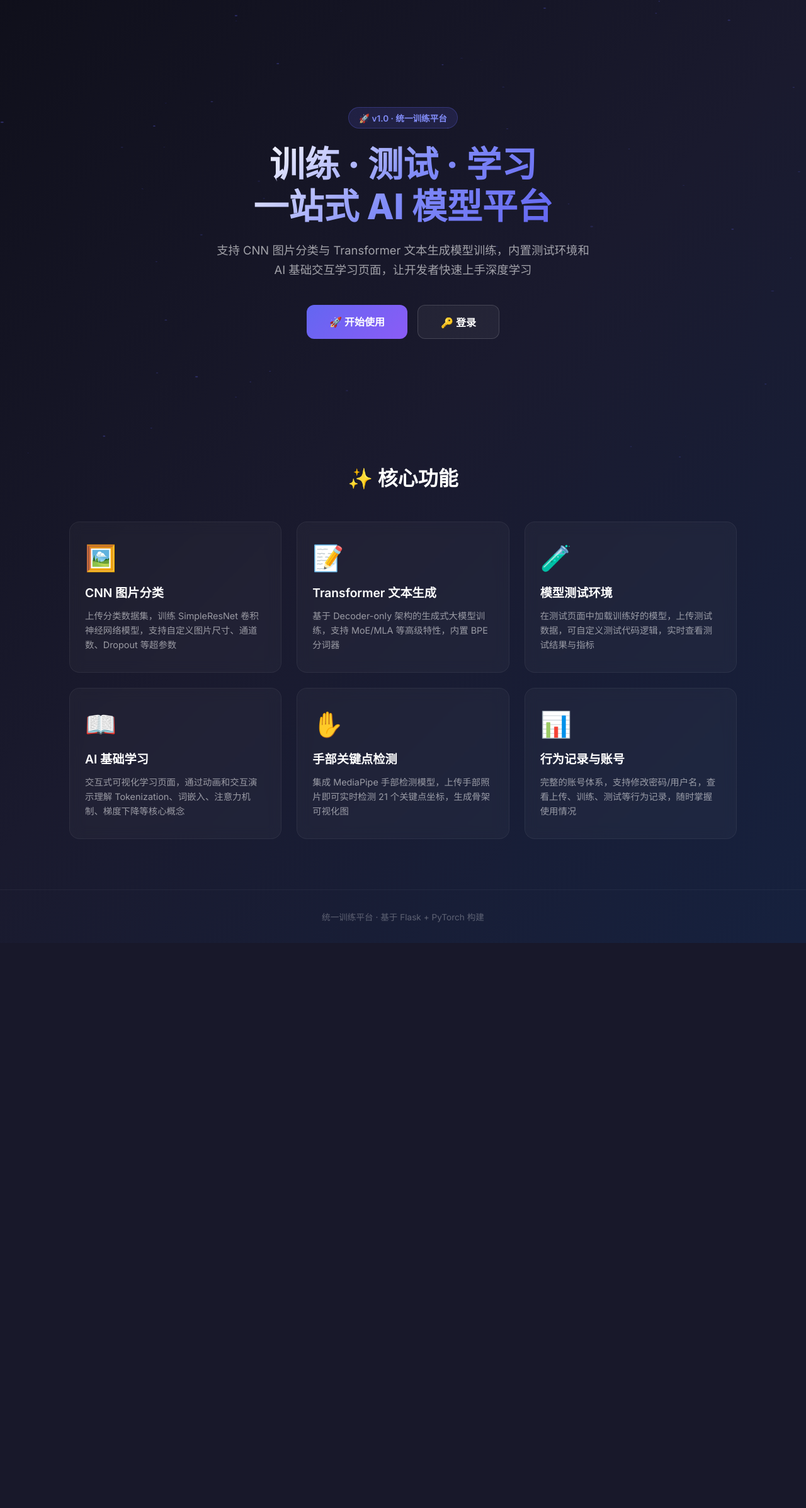
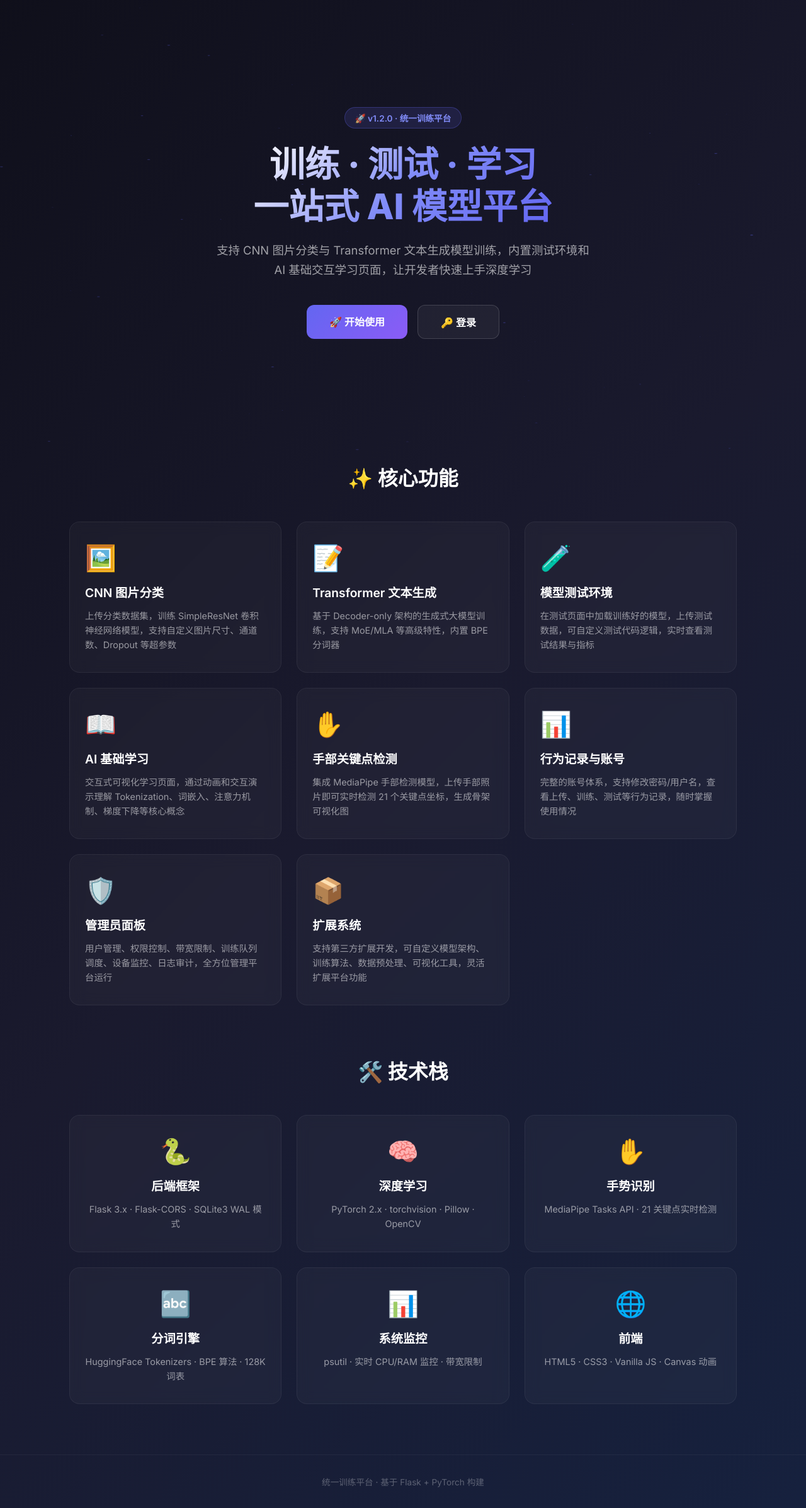
Before and after one commit to fhz1206/AI_TRAINER, a Flask app: page /home in a window 1280 px wide. Shown: the part 66-2460 px from the top of the page at 63% size. Before the commit the page ends 1563 px from the top, so only its background shows below. Run offline with Flask 3, Linux system fonts and the light colour scheme; parts of the project's set-up code (start-up, migrations or seed data) failed here and were passed over.

Commit message:
update: 更新文件 homepage.html
Signed-off-by: fhz1206 <fhz1206@noreply.gitcode.com>

```diff
--- a/templates/homepage.html
+++ b/templates/homepage.html
@@ -3,6 +3,7 @@
 <head>
     <meta charset="UTF-8">
     <meta name="viewport" content="width=device-width, initial-scale=1.0">
+    <link rel="icon" href="{{ url_for('static', filename='icon.ico') }}">
     <title>统一训练平台</title>
     <link rel="preconnect" href="https://fonts.googleapis.com">
     <link rel="preconnect" href="https://fonts.gstatic.com" crossorigin>
@@ -218,7 +219,7 @@
     </nav>
 
     <section class="hero">
-        <div class="hero-badge">🚀 v1.0 · 统一训练平台</div>
+        <div class="hero-badge" id="versionBadge">🚀 加载中...</div>
         <h1>训练 · 测试 · 学习<br>一站式 AI 模型平台</h1>
         <p>支持 CNN 图片分类与 Transformer 文本生成模型训练，内置测试环境和 AI 基础交互学习页面，让开发者快速上手深度学习</p>
         <div class="hero-actions">
@@ -259,6 +260,53 @@
                 <div class="feature-icon">📊</div>
                 <h3>行为记录与账号</h3>
                 <p>完整的账号体系，支持修改密码/用户名，查看上传、训练、测试等行为记录，随时掌握使用情况</p>
+            </div>
+            <div class="feature-card">
+                <div class="feature-icon">🛡️</div>
+                <h3>管理员面板</h3>
+                <p>用户管理、权限控制、带宽限制、训练队列调度、设备监控、日志审计，全方位管理平台运行</p>
+            </div>
+            <div class="feature-card">
+                <div class="feature-icon">📦</div>
+                <h3>扩展系统</h3>
+                <p>支持第三方扩展开发，可自定义模型架构、训练算法、数据预处理、可视化工具，灵活扩展平台功能</p>
+            </div>
+        </div>
+    </section>
+
+    <!-- 技术栈 -->
+    <section class="features" id="techstack">
+        <h2>🛠️ 技术栈</h2>
+        <div class="features-grid">
+            <div class="feature-card" style="text-align:center;">
+                <div class="feature-icon">🐍</div>
+                <h3>后端框架</h3>
+                <p>Flask 3.x · Flask-CORS · SQLite3 WAL 模式</p>
+            </div>
+            <div class="feature-card" style="text-align:center;">
+                <div class="feature-icon">🧠</div>
+                <h3>深度学习</h3>
+                <p>PyTorch 2.x · torchvision · Pillow · OpenCV</p>
+            </div>
+            <div class="feature-card" style="text-align:center;">
+                <div class="feature-icon">✋</div>
+                <h3>手势识别</h3>
+                <p>MediaPipe Tasks API · 21 关键点实时检测</p>
+            </div>
+            <div class="feature-card" style="text-align:center;">
+                <div class="feature-icon">🔤</div>
+                <h3>分词引擎</h3>
+                <p>HuggingFace Tokenizers · BPE 算法 · 128K 词表</p>
+            </div>
+            <div class="feature-card" style="text-align:center;">
+                <div class="feature-icon">📊</div>
+                <h3>系统监控</h3>
+                <p>psutil · 实时 CPU/RAM 监控 · 带宽限制</p>
+            </div>
+            <div class="feature-card" style="text-align:center;">
+                <div class="feature-icon">🌐</div>
+                <h3>前端</h3>
+                <p>HTML5 · CSS3 · Vanilla JS · Canvas 动画</p>
             </div>
         </div>
     </section>
@@ -311,6 +359,20 @@
         }
         window.addEventListener('resize', () => { resize(); createParticles(60); });
         resize(); createParticles(60); draw();
+
+        // 获取版本号
+        fetch('/api/version')
+            .then(r => r.json())
+            .then(data => {
+                if (data.status === 'success' && data.version) {
+                    const v = data.version;
+                    document.getElementById('versionBadge').textContent = `🚀 v${v.ResVersion} · 统一训练平台`;
+                }
+            })
+            .catch(() => {
+                document.getElementById('versionBadge').textContent = '🚀 统一训练平台';
+            });
     </script>
+<script src="{{ url_for('static', filename='js/particles.js') }}"></script>
 </body>
 </html>
```
